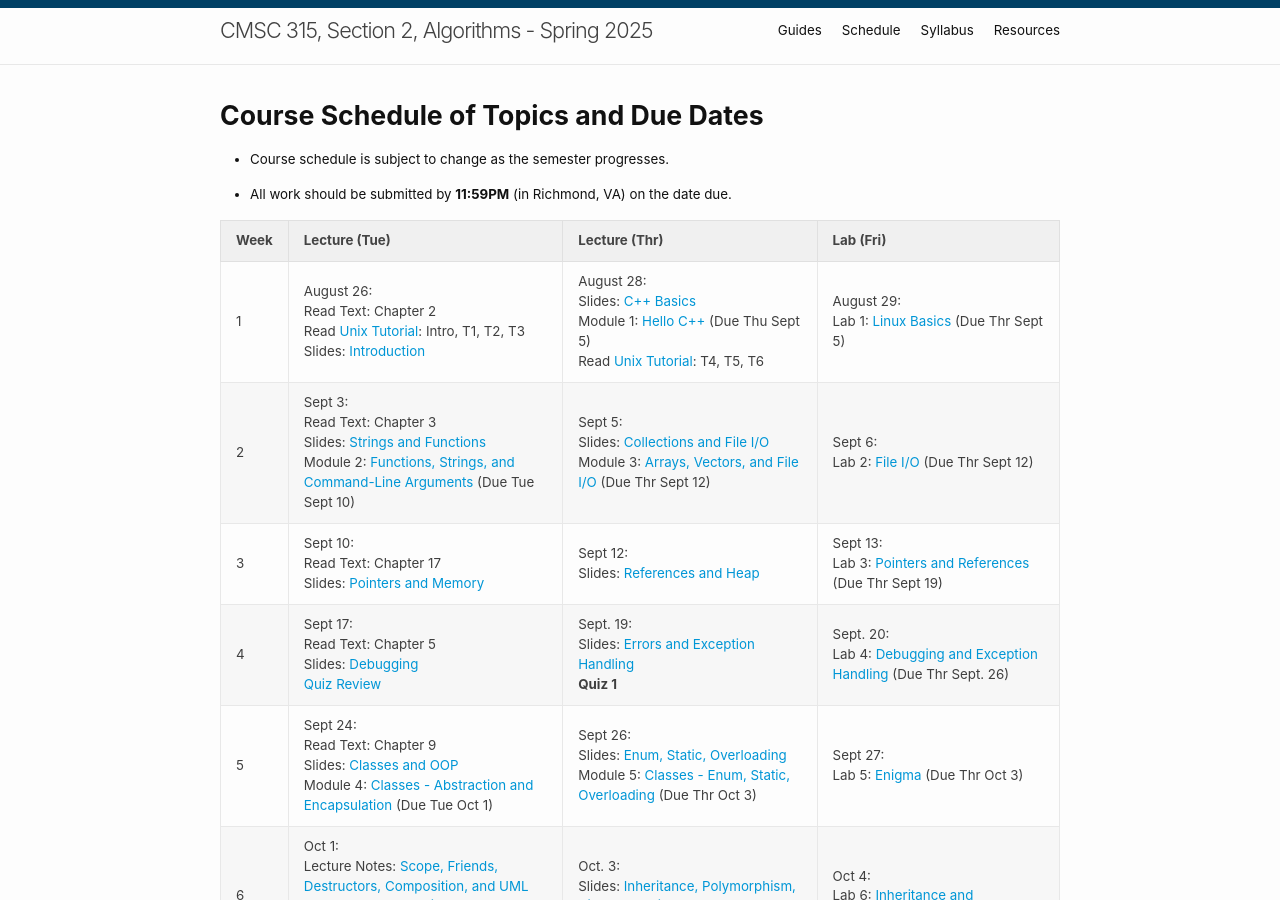
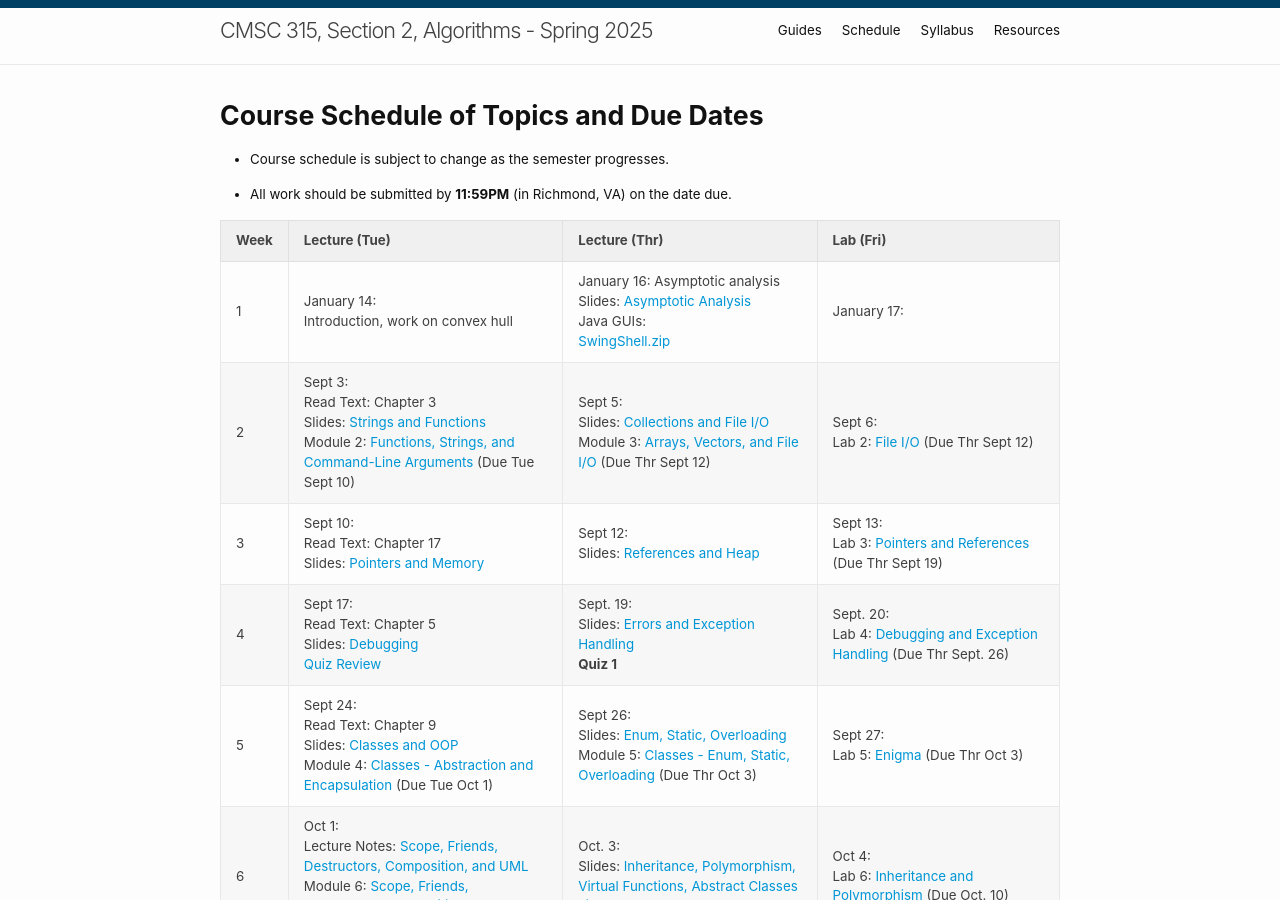
Before and after one commit to CMSC315-S2-Spring-2025/CMSC315-S2-Spring-2025.github.io, a Jekyll site: the page built from schedule.md, in a window 1280 px wide and 900 px high. Built offline with Jekyll 4.4.1, drawn with Linux system fonts in a browser that asks for light colours.

Commit message:
Modified schedule.md for week 1

```diff
--- a/schedule.md
+++ b/schedule.md
@@ -11,7 +11,7 @@ title: Schedule
 
 | Week | Lecture (Tue)                              | Lecture (Thr)                                 | Lab (Fri)                                        |
 | :--- | :---                                       | :---                                          | :---                                                  |
-| 1    | August 26:  <br />Read Text: Chapter 2<br />Read [Unix Tutorial](https://users.cs.duke.edu/~alvy/courses/unixtut/): Intro, T1, T2, T3<br />Slides: [Introduction](lectures/01-Introduction.pdf)              | August 28:  <br /> Slides: [C++ Basics](lectures/02-Language-Basics.pdf)<br /> Module 1: [Hello C++](modules/module1.md) (Due Thu Sept 5) <br />Read [Unix Tutorial](https://users.cs.duke.edu/~alvy/courses/unixtut/): T4, T5, T6                                     | August 29: <br />Lab 1: [Linux Basics](https://classroom.github.com/a/ESaEZNT6) (Due Thr Sept 5)                  |
+| 1    | January 14:   <br />Introduction, work on convex hull<br />  | January 16: Asymptotic analysis <br /> Slides: [Asymptotic Analysis](lectures/AsymptoticAnalysis.pdf)<br /> Java GUIs: <br />[SwingShell.zip](code/SwingShell.zip) <br />  | January 17:   |
 | 2    | Sept 3: <br />Read Text: Chapter 3<br /> Slides: [Strings and Functions](lectures/03-Strings-Functions.pdf) <br/>Module 2: [Functions, Strings, and Command-Line Arguments](modules/module2.md) (Due Tue Sept 10)    | Sept 5: <br /> Slides: [Collections and File I/O](lectures/04-Collections-FileIO.pdf) <br/>Module 3: [Arrays, Vectors, and File I/O](modules/module3.md) (Due Thr Sept 12)     | Sept 6: <br /> Lab 2: [File I/O](labs/lab2.md)  (Due Thr Sept 12)               |
 | 3    | Sept 10: <br />Read Text: Chapter 17 <br />Slides: [Pointers and Memory](lectures/05-Memory-Pointers.pdf)     | Sept 12: <br />Slides: [References and Heap](lectures/06-References-Heap.pdf)       | Sept 13:  <br />Lab 3: [Pointers and References](labs/lab3.md) (Due Thr Sept 19) |
 | 4    | Sept 17: <br />Read Text: Chapter 5 <br />Slides: [Debugging](lectures/07-Debugging.pdf) <br />[Quiz Review](https://cmsc240-f24.github.io/lecture/q1)    | Sept. 19: <br />Slides: [Errors and Exception Handling](lectures/08-Error-Handling.pdf)<br /> **Quiz 1**      | Sept. 20:   <br />Lab 4: [Debugging and Exception Handling](labs/lab4.md)  (Due Thr Sept. 26)            |
```
